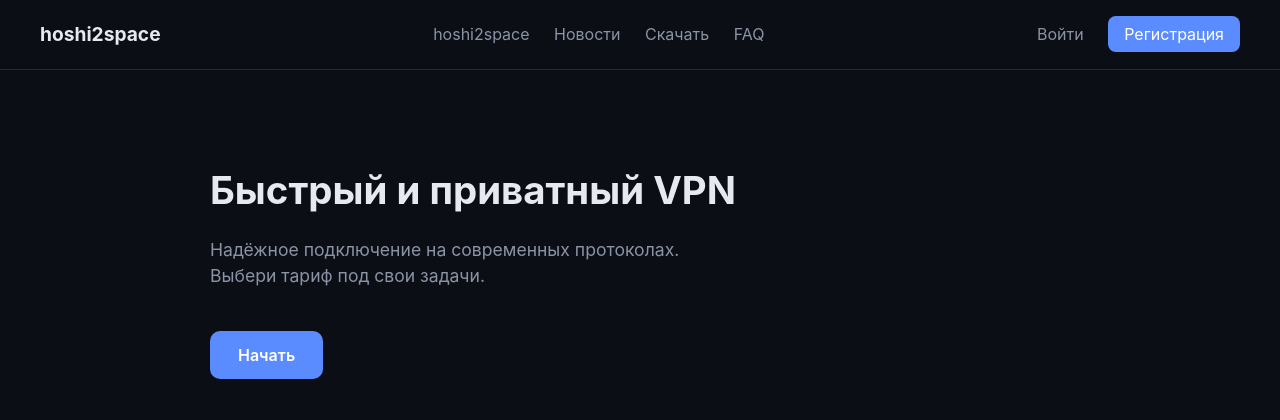
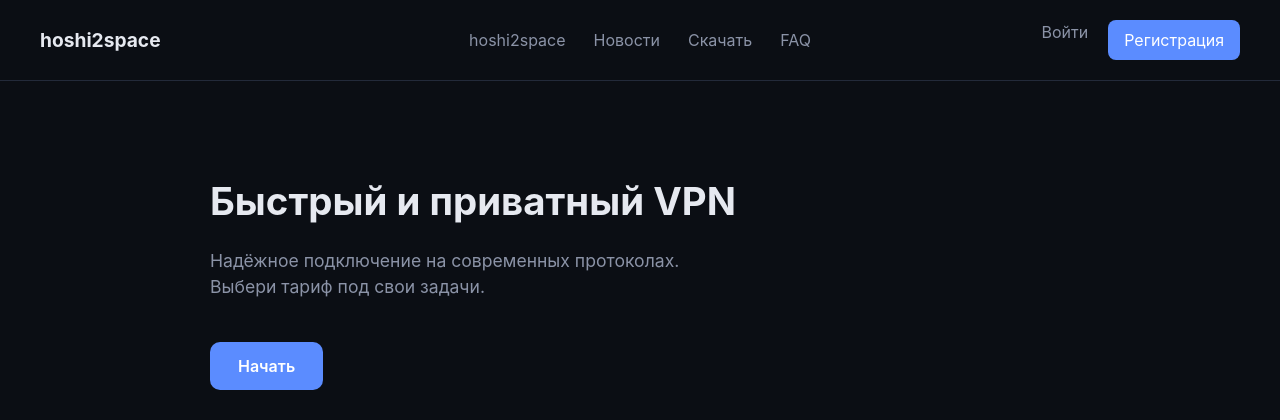
Before and after one commit to HoshiNoHito/hoshi2space_VPN, a FastAPI app: page / in a window 1280 px wide. Shown: the top 420 px of the page. Run offline with FastAPI, Linux system fonts and the light colour scheme.

Commit message:
Add files via upload

```diff
--- a/app/static/style.css
+++ b/app/static/style.css
@@ -18,22 +18,39 @@ body {
 }
 
 .nav {
-    display: flex;
-    justify-content: space-between;
+    display: grid;
+    grid-template-columns: 1fr auto 1fr;
     align-items: center;
     padding: 20px 40px;
     border-bottom: 1px solid var(--border);
+    gap: 20px;
 }
 
-.logo { font-weight: 700; font-size: 1.2rem; color: var(--text); text-decoration: none; }
+.logo { font-weight: 700; font-size: 1.2rem; color: var(--text); text-decoration: none; justify-self: start; }
+
+.nav-center {
+    display: flex;
+    gap: 28px;
+    justify-self: center;
+}
+
+.nav-right {
+    display: flex;
+    gap: 20px;
+    justify-self: end;
+}
 
 nav a {
     color: var(--muted);
     text-decoration: none;
-    margin-left: 20px;
 }
 
 nav a:hover { color: var(--text); }
+
+@media (max-width: 700px) {
+    .nav { grid-template-columns: 1fr; justify-items: center; gap: 10px; }
+    .nav-center, .nav-right { flex-wrap: wrap; justify-content: center; }
+}
 
 .btn-nav {
     background: var(--accent);
```
